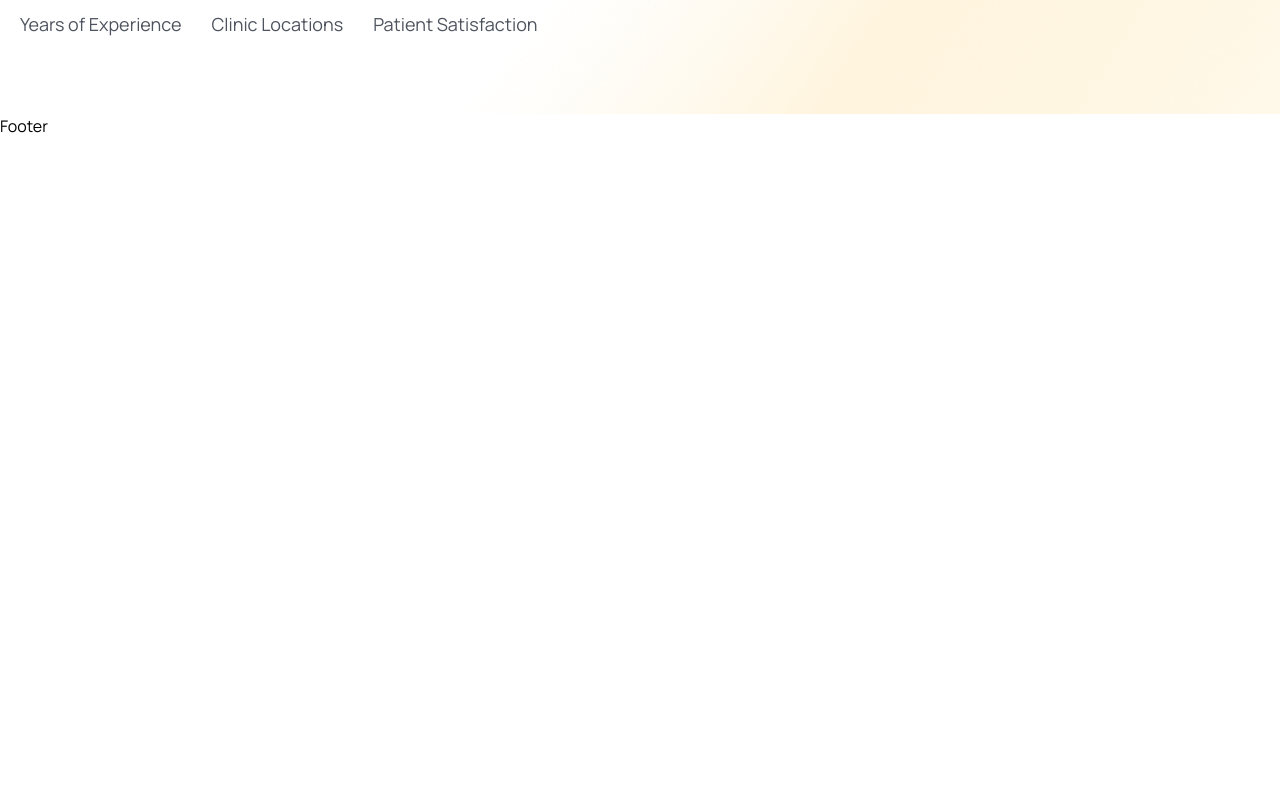
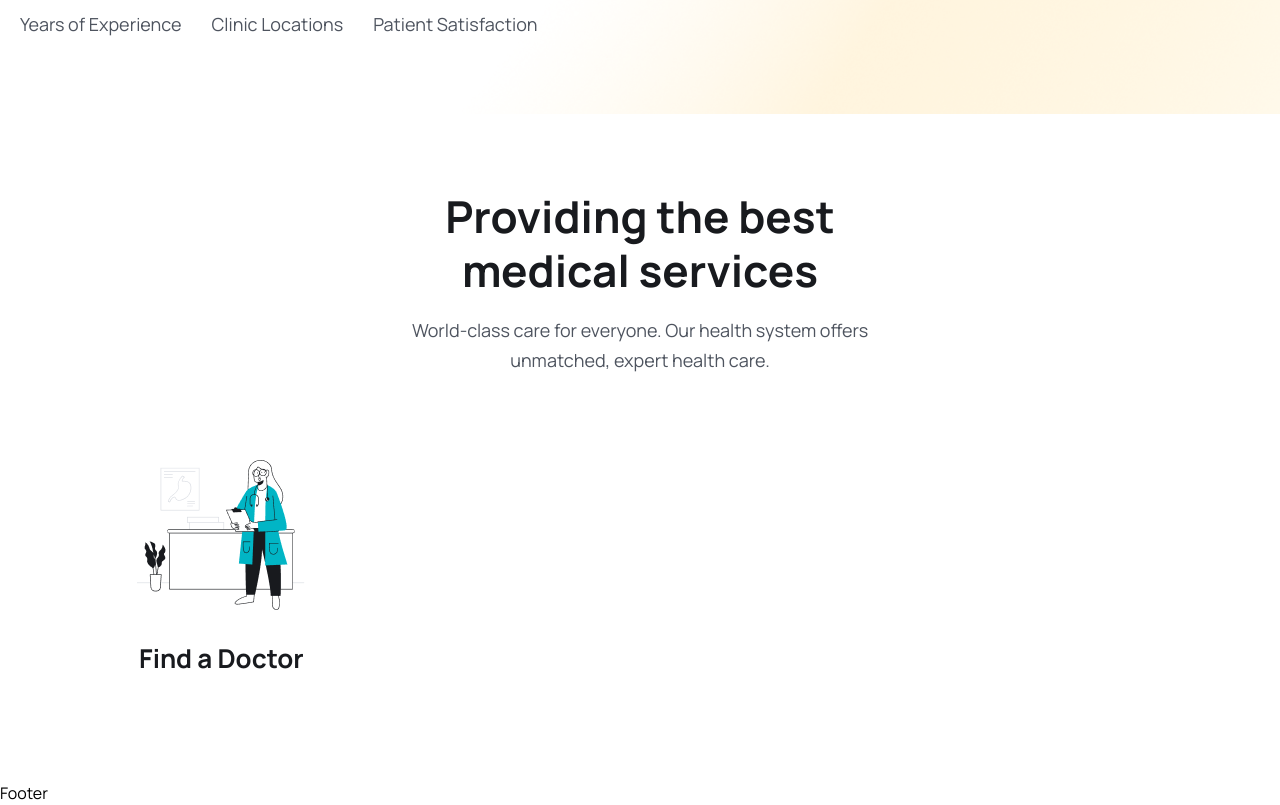
Before and after one commit to AayushAryan007/docAppoint, a React (Vite) app in the folder client/: page / in a window 1280 px wide. Shown: the part 727-1532 px from the top of the page. Before the commit the page ends 865 px from the top, so only its background shows below. Built offline with nearby package versions, Linux system fonts and the light colour scheme; the HTML template or start-up script is replaced by a standard one.

Commit message:
how it works section

```diff
--- a/client/src/App.css
+++ b/client/src/App.css
@@ -18,6 +18,7 @@
   top: 0;
   left: 0;
   z-index: 99999;
+  background: white;
   box-shadow: 3px 3px -8px 3px #ddd;
 }
 
--- a/client/src/pages/Home.jsx
+++ b/client/src/pages/Home.jsx
@@ -2,6 +2,7 @@
 import heroImg01 from "../assets/images/hero-Img01.png";
 import heroImg02 from "../assets/images/hero-Img02.png";
 import heroImg03 from "../assets/images/hero-Img03.png";
+import icon01 from "../assets/images/icon01.png";
 const Home = () => {
   return (
     <>
@@ -67,6 +68,34 @@
         </div>
       </section>
       {/* ==========hero section ends========== */}
+
+      <section>
+        <div className="container">
+          <div className="lg:w-[470px] mx-auto">
+            <h2 className="heading text-center">
+              Providing the best medical services
+            </h2>
+            <p className="text__para text-center">
+              World-class care for everyone. Our health system offers unmatched,
+              expert health care.
+            </p>
+          </div>
+
+          <div className="grid grid-cols-1 md:grid-cols-2 lg:grid-cols-3 gap-4 lg:gap-[30x] mt-[30px] lg:mt-[55px]">
+            <div className="py-[30px] px-5">
+              <div className="flex items-center justify-center">
+                <img src={icon01} alt="" />
+              </div>
+
+              <div className="mt-[30px]">
+                <h2 className="text-[26px] leading-9 text-headingColor font-[700] text-center">
+                  Find a Doctor
+                </h2>
+              </div>
+            </div>
+          </div>
+        </div>
+      </section>
     </>
   );
 };
```
